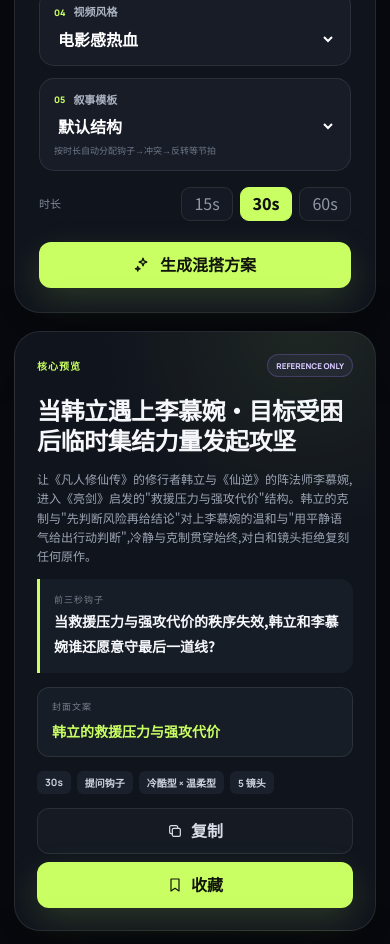
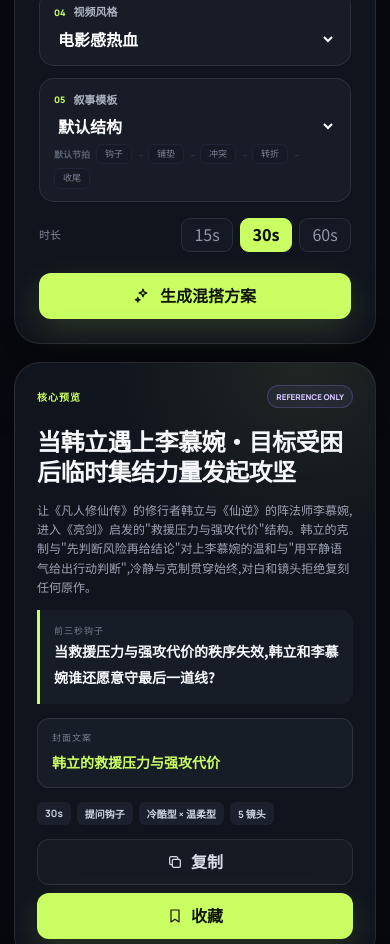
Before and after one commit to findlist/linggan, a website built with Vite: page index.html in a window 390 px wide. Shown: the part 4022-4966 px from the top of the page. Built offline with nearby package versions, Linux system fonts and the light colour scheme; files whose address does not match are found by name.

Commit message:
feat(ui): story_pattern selector beats preview visualization
Replace plain text hint with visual beat chip cards showing indexed beat sequence for each narrative template. Default structure shows standard beat labels in muted style. CSS uses flex-wrap for responsive layout.

typecheck pass, lint pass, format:check pass, validate:data pass, test 421/421 pass, build 34 modules pass

```diff
--- a/src/sections/RemixWorkbench.js
+++ b/src/sections/RemixWorkbench.js
@@ -66,7 +66,7 @@
         <div class="operator">×</div>
         <div class="field wide"><label for="moment"><span>03</span>名场面冲突结构</label><select id="moment">${renderMomentOptions('moment_mass_assault')}</select><small class="field-hint" id="hint-moment"></small></div>
         <div class="field style-field"><label for="style"><span>04</span>视频风格</label><select id="style">${remixStyles.map((style) => `<option value="${style.id}">${style.label}</option>`).join('')}</select></div>
-        <div class="field pattern-field"><label for="story-pattern"><span>05</span>叙事模板</label><select id="story-pattern"><option value="">默认结构</option>${storyPatterns.map((p) => `<option value="${p.id}">${p.name}</option>`).join('')}</select><small class="field-hint" id="hint-pattern">按时长自动分配钩子→冲突→反转等节拍</small></div>
+        <div class="field pattern-field"><label for="story-pattern"><span>05</span>叙事模板</label><select id="story-pattern"><option value="">默认结构</option>${storyPatterns.map((p) => `<option value="${p.id}">${p.name}</option>`).join('')}</select><small class="field-hint" id="hint-pattern"></small></div>
         <div class="duration"><span>时长</span><button type="button" data-duration="15">15s</button><button type="button" class="active" data-duration="30">30s</button><button type="button" data-duration="60">60s</button></div>
         <button class="btn primary generate-remix" type="submit">${icon('sparkles', 18)} 生成混搭方案</button>
       </form>
@@ -87,18 +87,23 @@
     `${moment.conflict_type}｜${moment.reusable_beats.slice(0, 2).join(' → ')}`
 }
 
-// 更新叙事模板提示：展示当前选中模板的 beats 序列，或默认结构的说明
+// 默认结构的节拍说明（按时长自动分配）
+const DEFAULT_BEAT_LABELS = ['钩子', '铺垫', '冲突', '转折', '收尾']
+
+// 更新叙事模板提示：展示当前选中模板的可视化节拍卡片序列，或默认结构的说明
 const updatePatternHint = () => {
   const patternId = document.querySelector('#story-pattern')?.value
   const hint = document.querySelector('#hint-pattern')
   if (!hint) return
   if (!patternId) {
-    hint.textContent = '按时长自动分配钩子→冲突→反转等节拍'
+    // 默认结构：展示标准节拍卡片（不带序号高亮，表示自动分配）
+    hint.innerHTML = `<span class="beat-preview"><span class="beat-preview-label">默认节拍</span>${DEFAULT_BEAT_LABELS.map((label) => `<span class="beat-chip beat-chip-default">${escapeHtml(label)}</span>`).join('<span class="beat-arrow">→</span>')}</span>`
     return
   }
   const pattern = storyPatterns.find((p) => p.id === patternId)
   if (pattern) {
-    hint.textContent = pattern.beats.join(' → ')
+    // 叙事模板：展示带序号的节拍卡片序列
+    hint.innerHTML = `<span class="beat-preview"><span class="beat-preview-label">${escapeHtml(pattern.name)} · ${pattern.beats.length} 节拍</span>${pattern.beats.map((beat, i) => `<span class="beat-chip"><span class="beat-chip-index">${String(i + 1).padStart(2, '0')}</span><span class="beat-chip-text">${escapeHtml(beat)}</span></span>`).join('<span class="beat-arrow">→</span>')}</span>`
   }
 }
 
@@ -442,6 +447,7 @@
 
   // 初始化：渲染提示 + 默认方案（不记录历史，避免页面加载就产生历史条目）
   updateHints()
+  updatePatternHint()
   const result = buildRemix()
   setCurrentResult(result)
   renderResult(result, ctx)
--- a/src/style.css
+++ b/src/style.css
@@ -676,6 +676,52 @@
   font-size: 9px;
   margin-top: 4px;
 }
+/* 叙事模板节拍预览可视化 */
+.beat-preview {
+  display: flex;
+  align-items: center;
+  flex-wrap: wrap;
+  gap: 4px;
+  margin-top: 4px;
+}
+.beat-preview-label {
+  font: 800 9px Manrope;
+  color: #596171;
+  margin-right: 2px;
+  white-space: nowrap;
+}
+.beat-chip {
+  display: inline-flex;
+  align-items: center;
+  gap: 4px;
+  padding: 3px 7px;
+  background: #1a2030;
+  border: 1px solid #2a3045;
+  border-radius: 7px;
+  font-size: 9px;
+  color: #cdd4df;
+  white-space: nowrap;
+  line-height: 1.4;
+}
+.beat-chip-index {
+  font: 800 8px Manrope;
+  color: var(--lime);
+  flex-shrink: 0;
+}
+.beat-chip-text {
+  color: #bbc1cc;
+}
+.beat-chip-default {
+  padding: 3px 8px;
+  background: #151a24;
+  border-color: #1f2535;
+  color: #7d8696;
+}
+.beat-arrow {
+  color: #3d4660;
+  font-size: 8px;
+  flex-shrink: 0;
+}
 .operator {
   height: 20px;
   display: grid;
```
Also changed, not shown: memory/PROGRESS.md (+39 -2 lines).
